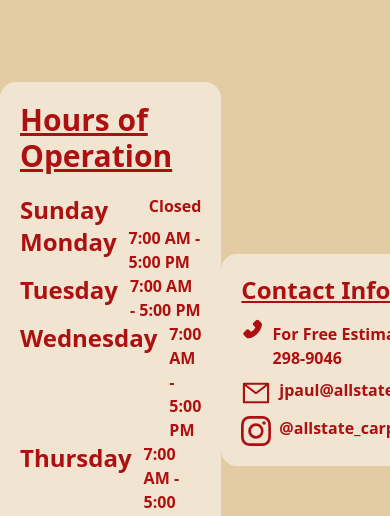
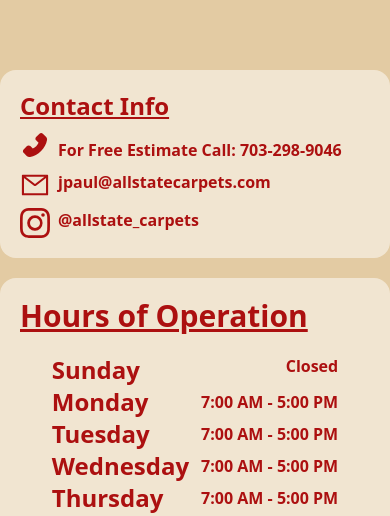
Before and after one commit to sramalho94/AllstateCarpets, a Next.js app in the folder allstate-carpets-next/: page /contact in a window 390 px wide. Shown: the part 322-838 px from the top of the page. Built offline with nearby package versions, Linux system fonts and the light colour scheme.

Commit message:
styling for mobile friendly page

```diff
--- a/allstate-carpets-next/app/contact/page.jsx
+++ b/allstate-carpets-next/app/contact/page.jsx
@@ -18,8 +18,8 @@ const Contact = () => {
           // height: '100%'
         }}
       ></div>
-      <div className="flex flex-row justify-around">
-        <div className="flex flex-col  my-auto bg-white rounded-2xl bg-opacity-50 p-5">
+      <div className="flex flex-col-reverse md:flex-row justify-around py-10">
+        <div className="flex flex-col  my-auto bg-white rounded-2xl bg-opacity-50 p-5 ">
           <h1 className="font-bold text-[#ac1010] text-3xl underline pb-5">
             Hours of Operation
           </h1>
@@ -92,7 +92,7 @@ const Contact = () => {
             </div>
           </div>
         </div>
-        <div className="flex flex-col bg-white rounded-2xl bg-opacity-50 px-5 py-5 my-auto">
+        <div className="flex flex-col bg-white rounded-2xl bg-opacity-50 px-5 py-5 my-auto mb-5">
           <p className="font-bold text-2xl text-[#ac1010] underline">
             Contact Info
           </p>
```
